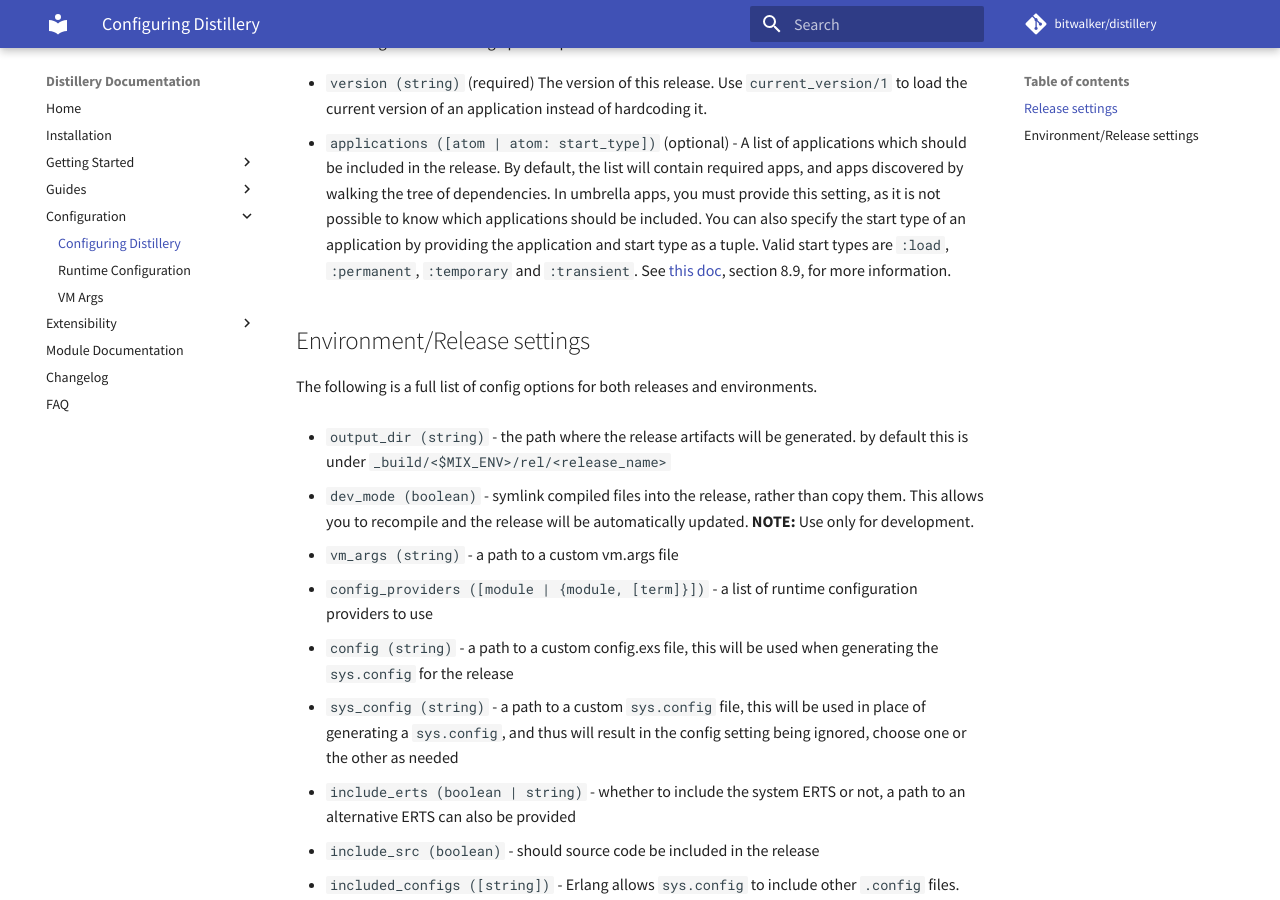
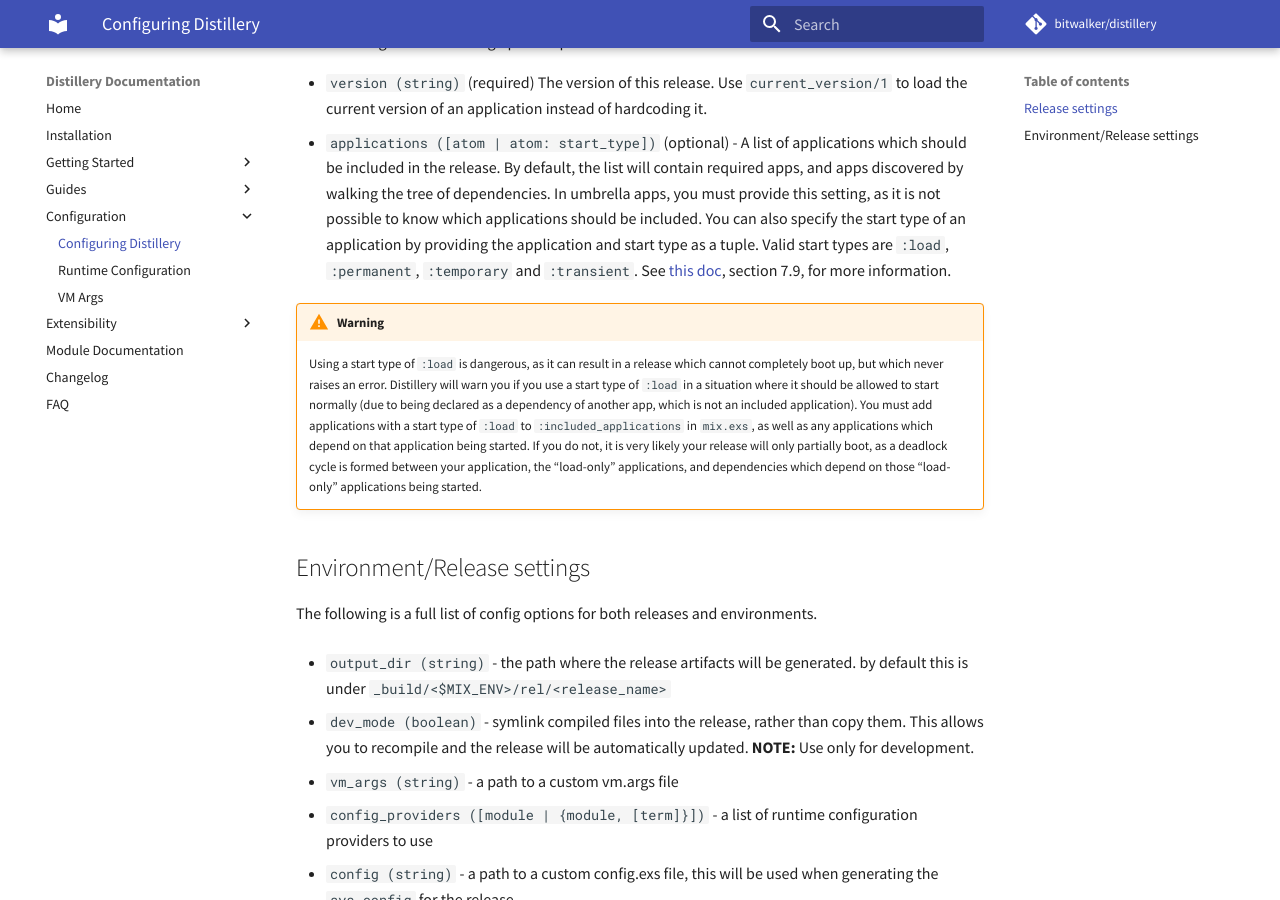
Before and after one commit to bitwalker/distillery, an MkDocs documentation site: the page built from docs/config/distillery.md, in a window 1280 px wide and 900 px high, scrolled down 1200 px. Built offline with MkDocs 1.6.1 and Material for MkDocs 9.7.7, drawn with Linux system fonts in a browser that asks for light colours; comment, search, counter and statistics services are not loaded; old or Windows-style settings are respelled for this version of MkDocs.

Commit message:
Fix #482 - Incorrect section reference for application start types

```diff
--- a/docs/config/distillery.md
+++ b/docs/config/distillery.md
@@ -67,7 +67,18 @@ The following is a list of config options specific to releases
   also specify the start type of an application by providing the application
   and start type as a tuple. Valid start types are `:load`, `:permanent`,
   `:temporary` and `:transient`.  See [this doc](http://erlang.org/doc/design_principles/applications.html),
-  section 8.9, for more information.
+  section 7.9, for more information.
+
+!!! warning
+    Using a start type of `:load` is dangerous, as it can result in a release which
+    cannot completely boot up, but which never raises an error. Distillery will warn you
+    if you use a start type of `:load` in a situation where it should be allowed to start
+    normally (due to being declared as a dependency of another app, which is not an included
+    application). You must add applications with a start type of `:load` to `:included_applications`
+    in `mix.exs`, as well as any applications which depend on that application being started. If
+    you do not, it is very likely your release will only partially boot, as a deadlock cycle is formed
+    between your application, the "load-only" applications, and dependencies which depend on those "load-only"
+    applications being started.
 
 ## Environment/Release settings
 
```
